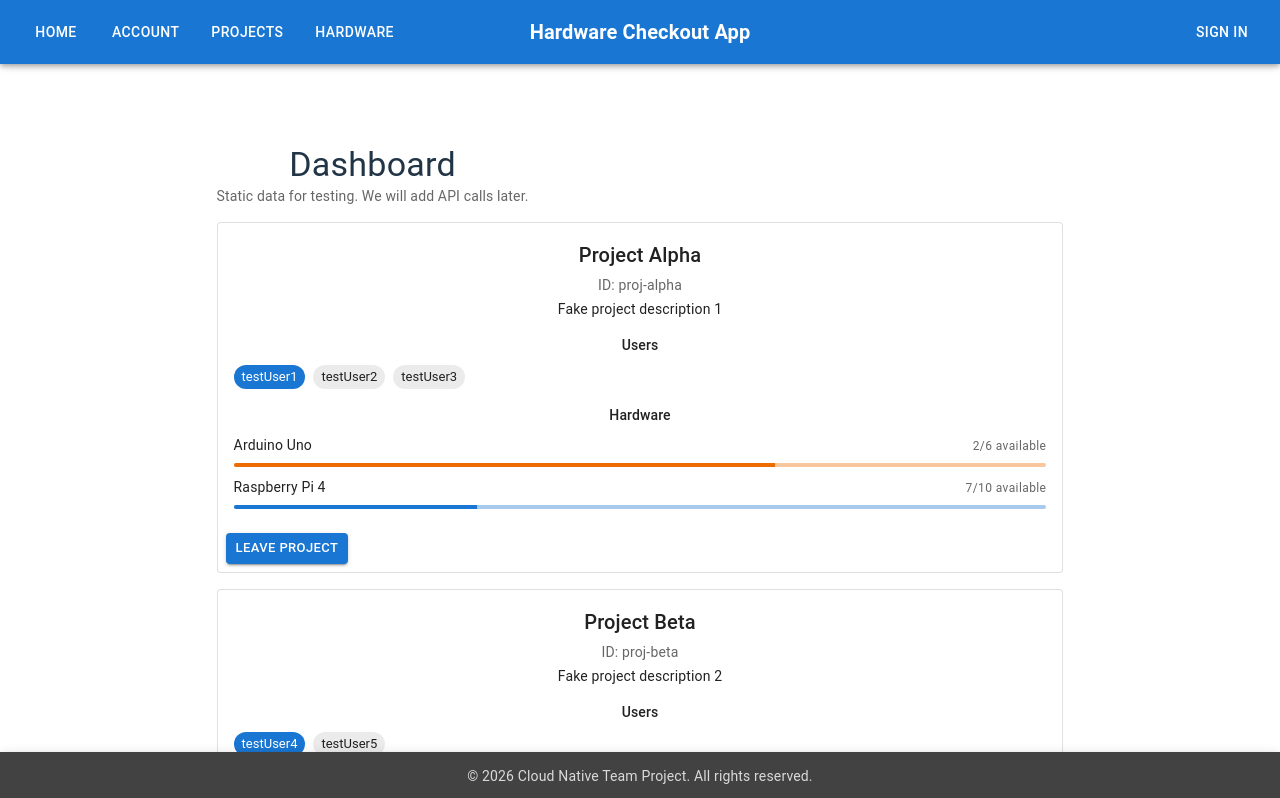
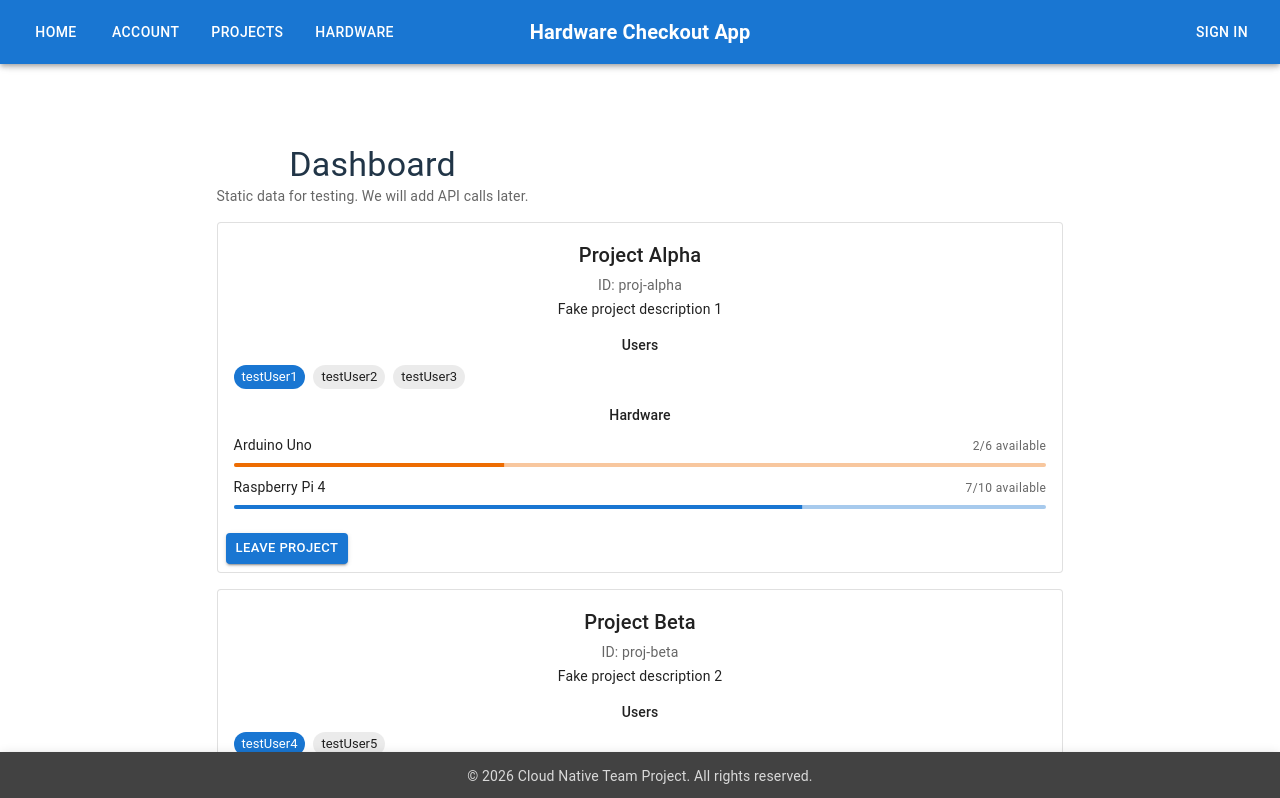
Before and after one commit to P-wig/GuildLogger2, a React app in the folder frontend/: page / in a window 1280 px wide. Shown: the top 798 px of the page. Built offline with nearby package versions, Linux system fonts and the light colour scheme; the HTML template or start-up script is replaced by a standard one.

Commit message:
fix progress bar harware list

```diff
--- a/frontend/src/components/HardwareList.tsx
+++ b/frontend/src/components/HardwareList.tsx
@@ -19,9 +19,10 @@ export const HardwareList = ({ hardware }: HardwareListProps) => {
 
       <Stack spacing={1.25}>
         {hardware.map((hw) => {
-          const used = Math.max(0, hw.capacity - hw.available);
-          const percentUsed =
-            hw.capacity === 0 ? 0 : clampPercent((used / hw.capacity) * 100);
+          const percentAvailable =
+            hw.capacity === 0
+              ? 0
+              : clampPercent((hw.available / hw.capacity) * 100);
 
           return (
             <div key={hw._id} className={styles.item}>
@@ -36,11 +37,11 @@ export const HardwareList = ({ hardware }: HardwareListProps) => {
 
               <LinearProgress
                 variant="determinate"
-                value={percentUsed}
+                value={percentAvailable}
                 color={
-                  percentUsed > 80
+                  percentAvailable < 20
                     ? "error"
-                    : percentUsed > 50
+                    : percentAvailable < 50
                       ? "warning"
                       : "primary"
                 }
```
